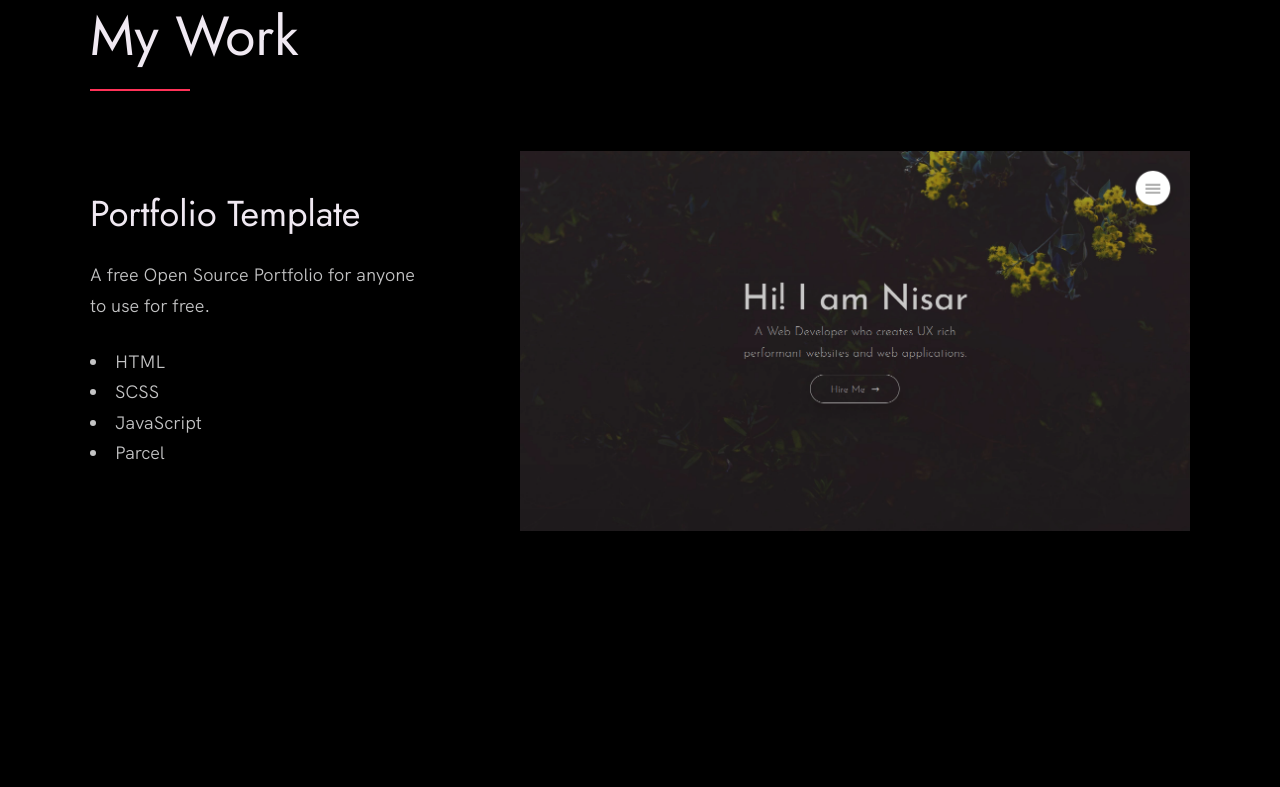
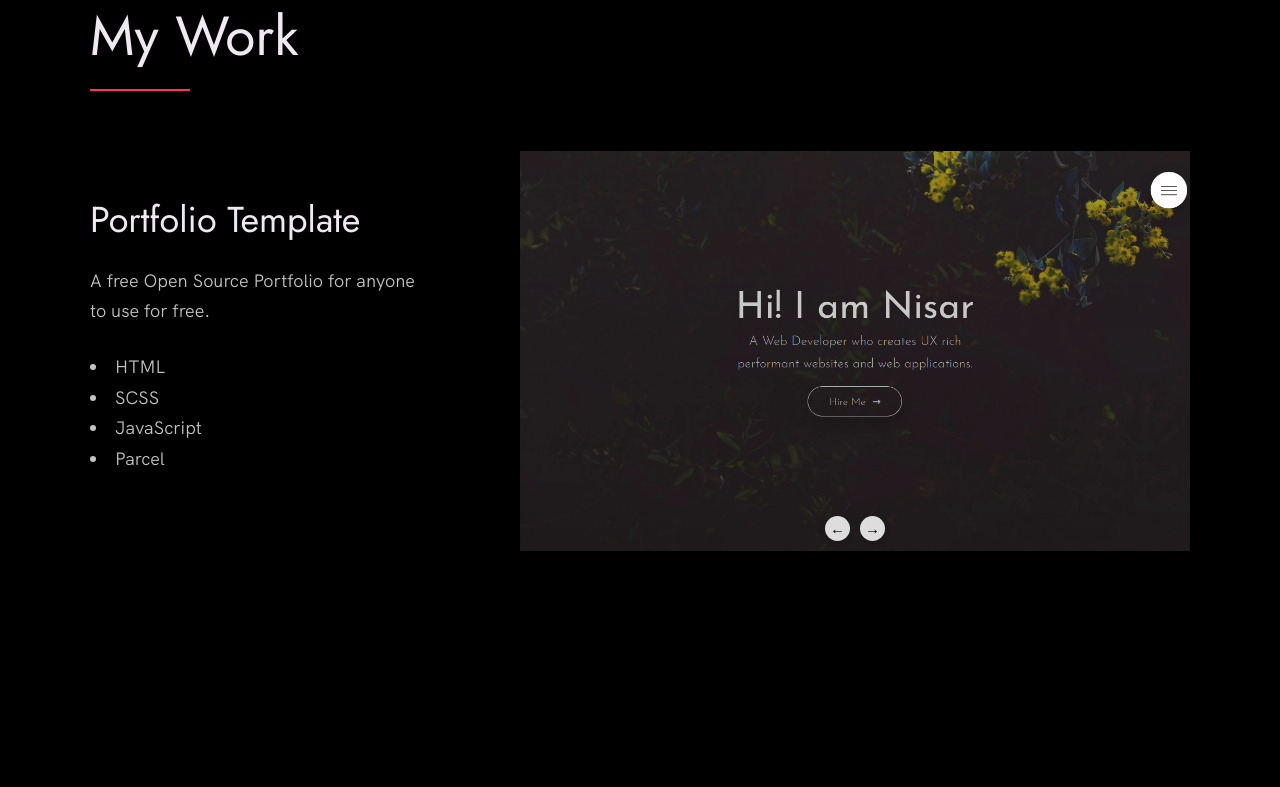
Before and after one commit to matthew-engineering/matthew-engineering.github.io, a plain HTML site: page index.html in a window 1280 px wide. Shown: the part 917-1704 px from the top of the page. Drawn offline with Linux system fonts and the light colour scheme.

Commit message:
added image sliders for projects

```diff
--- a/index.css
+++ b/index.css
@@ -505,6 +505,79 @@ body:not(.user-is-tabbing) a:focus {
     }
 }
 
+.work__image-box,
+.work__image-box.slider {
+  position: relative;
+  display: flex;
+  align-items: center;
+  justify-content: center;
+  margin-bottom: var(--gutter-normal);
+  overflow: hidden;
+}
+
+/* Keep this media query for desktop layout: */
+@media(min-width: 901px) {
+  .work__image-box,
+  .work__image-box.slider {
+    flex: 1;
+    margin: 0 0 0 10rem;
+    height: 400px; /* or whatever height you want */
+    max-width: 800px;
+  }
+}
+
+/* For mobile, you can set a fixed height if you want: */
+@media(max-width: 900px) {
+  .work__image-box,
+  .work__image-box.slider {
+    width: 100%;
+    height: 250px;
+    margin: 0 0 var(--gutter-normal) 0;
+  }
+}
+
+.slider-image {
+  width: 100%;
+  height: 100%;
+  object-fit: cover;
+  display: none;
+  margin: 0;
+}
+
+.work__image {
+  width: 100%;
+  height: 100%;
+  object-fit: cover;
+}
+
+/* Slider controls styling (keep as before) */
+.slider-controls {
+  position: absolute;
+  bottom: 10px;
+  left: 50%;
+  transform: translateX(-50%);
+  display: flex;
+  gap: 1rem;
+  z-index: 2;
+}
+
+.slider-btn {
+  background: rgba(255,255,255,0.85);
+  border: none;
+  font-size: 1.5rem;
+  cursor: pointer;
+  border-radius: 50%;
+  width: 2.5rem;
+  height: 2.5rem;
+  display: flex;
+  align-items: center;
+  justify-content: center;
+  box-shadow: 0 2px 6px rgba(0,0,0,0.15);
+  transition: background 0.2s;
+}
+.slider-btn:hover {
+  background: #eee;
+}
 /* --------------------------------------- */
 /* ----- Clients ----- */
 /* --------------------------------------- */
--- a/index.html
+++ b/index.html
@@ -89,18 +89,16 @@
                 <li>JavaScript</li>
                 <li>Parcel</li>
               </ul>
-
-              <!-- <div class="work__links">
-                <a href="https://nisar.surge.sh" target="_blank" class="link__text">
-                  Visit Site <span>&rarr;</span>
-                </a>
-                <a href="https://github.com/nisarhassan12/portfolio" title="View Source Code" target="_blank">
-                  <img src="./images/github.svg" class="work__code" alt="GitHub">
-                </a>
-              </div> -->
+              <!-- ... -->
             </div>
-            <div class="work__image-box">
-              <img src="./images/project-1.png" class="work__image" alt="Project 1" />
+            <div class="work__image-box slider">
+              <img class="slider-image" src="./images/project-1.png" alt="Project 1" />
+              <img class="slider-image" src="./images/project-2.png" alt="Project 2" style="display:none;" />
+              <img class="slider-image" src="./images/project-3.png" alt="Project 3" style="display:none;" />
+              <div class="slider-controls">
+                <button class="slider-btn prev" aria-label="Previous image">&#8592;</button>
+                <button class="slider-btn next" aria-label="Next image">&#8594;</button>
+              </div>
             </div>
           </div>
 
--- a/index.js
+++ b/index.js
@@ -41,3 +41,30 @@ window.addEventListener("scroll", () => {
     alterStyles(isBackToTopRendered);
   }
 });
+
+document.addEventListener('DOMContentLoaded', function () {
+  const slider = document.querySelector('.work__image-box.slider');
+  if (!slider) return;
+  const images = slider.querySelectorAll('.slider-image');
+  const prevBtn = slider.querySelector('.slider-btn.prev');
+  const nextBtn = slider.querySelector('.slider-btn.next');
+  let current = 0;
+
+  function showImage(index) {
+    images.forEach((img, i) => {
+      img.style.display = i === index ? 'block' : 'none';
+    });
+  }
+
+  prevBtn.addEventListener('click', () => {
+    current = (current - 1 + images.length) % images.length;
+    showImage(current);
+  });
+
+  nextBtn.addEventListener('click', () => {
+    current = (current + 1) % images.length;
+    showImage(current);
+  });
+
+  showImage(current);
+});
```
